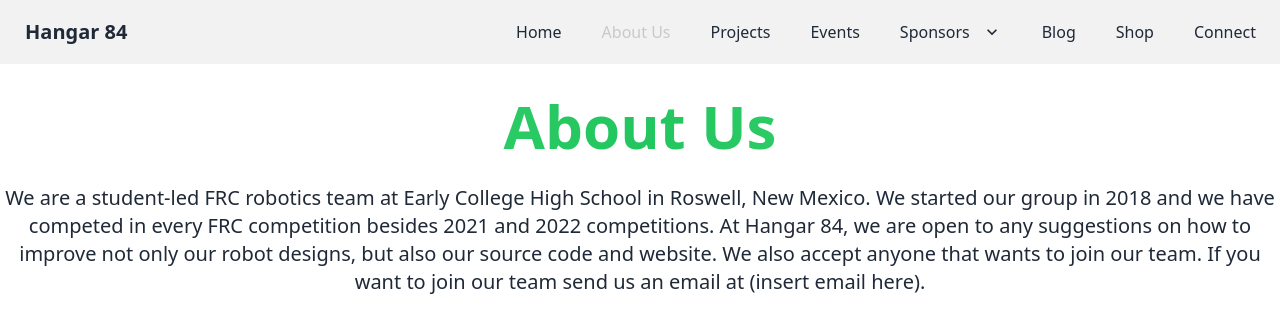
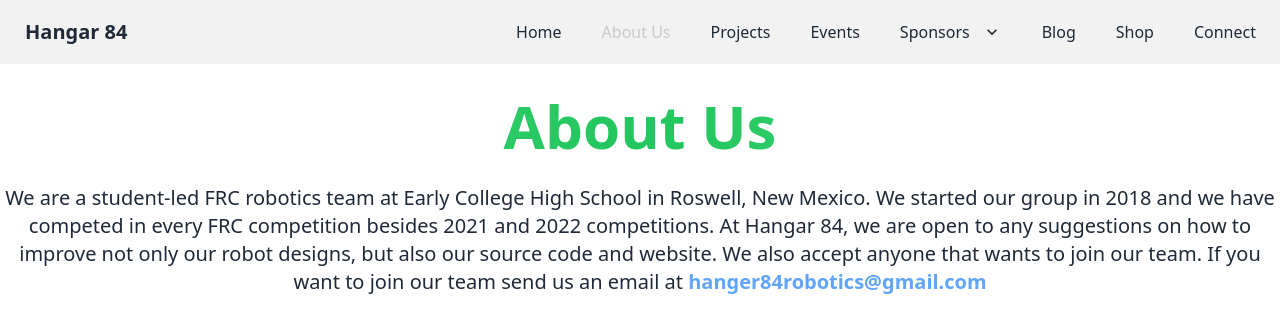
Before and after one commit to ZavionCyboron/hangar84.org, a SvelteKit app: page /about in a window 1280 px wide. Shown: the top 332 px of the page. Built offline with nearby package versions, Linux system fonts and the light colour scheme.

Commit message:
feat: add Gmail link to the about us paragraph

```diff
--- a/src/routes/about/+page.svelte
+++ b/src/routes/about/+page.svelte
@@ -11,13 +11,15 @@
         <h1 class="pb-3 text-6xl font-bold bg-gradient-to-r from-green-400 via-green-500 to-green-400 inline-block text-transparent bg-clip-text">
             About Us
         </h1>
-        <!-- Paragraph that tells viewers about us -->
+        <!--Paragraph that tells viewers about us-->
         <p class="pb-3 text-xl">
             We are a student-led FRC robotics team at Early College High School in Roswell, New Mexico.
             We started our group in 2018 and we have competed in every FRC competition besides 2021 and 2022 competitions.
             At Hangar 84, we are open to any suggestions on how to improve not only our robot designs, but also our source code and website.
-            We also accept anyone that wants to join our team. If you want to join our team send us an email at (insert email here).
+            We also accept anyone that wants to join our team. If you want to join our team send us an email at
+            <a href="https://mail.google.com/mail/u/1/#inbox?compose=GTvVlcSKhbwcTxZpkSmmnwVrZLtjzjKZqkDjCCMprXSMLnqcWTWFSTCxZffLGwXZnhhrLwbNsSVCT">
+                <p class="font-bold bg-gradient-to-r from-blue-400 via-blue-400 to-blue-400 inline-block text-transparent bg-clip-text">hanger84robotics@gmail.com</p></a>
         </p><br>
-        <!-- put anything extra here such as images, videos, or links -->
+        <!--put anything extra here such as images, videos, or links-->
     </div>
 </div>
```
